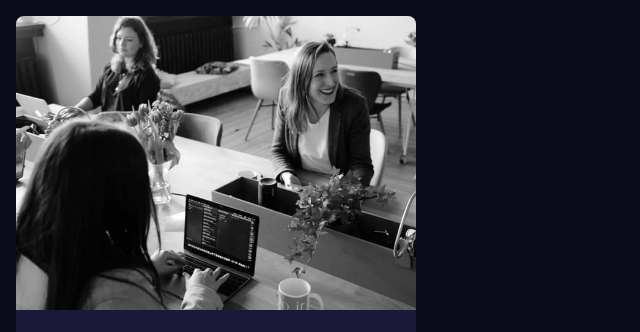
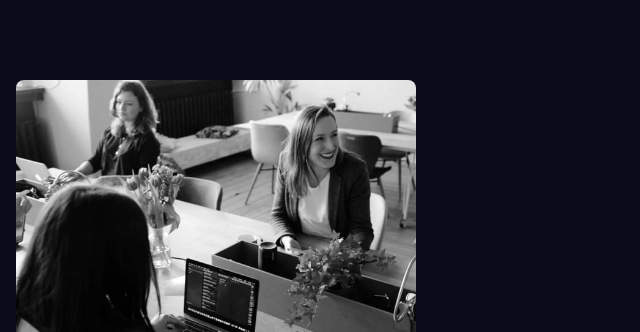
Before and after one commit to samiy99/stats-preview-card-component-main, a plain HTML site: page index.html in a window 1280 px wide. Shown: the top 332 px of the page, without its empty margins (0-640 px from the left). Drawn offline with Linux system fonts and the light colour scheme.

Commit message:
css change

```diff
--- a/style.css
+++ b/style.css
@@ -98,7 +98,7 @@ body {
     font-size: .9rem;
     color: var(--clr-neutral-400);
     background-color: var(--clr-primary-700);
-    margin: 1rem;
+    margin: 5rem 1rem;
 
 }
 
@@ -108,6 +108,7 @@ body {
     background-color: var(--clr-secondary-400);
     border-radius: .5rem;
     overflow: hidden;
+    text-align: center
 }
 
 .main__card__info {
```
